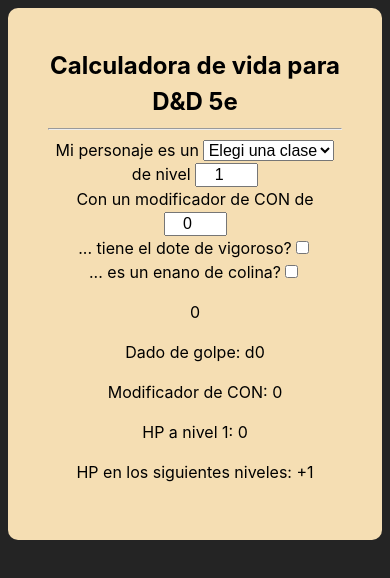
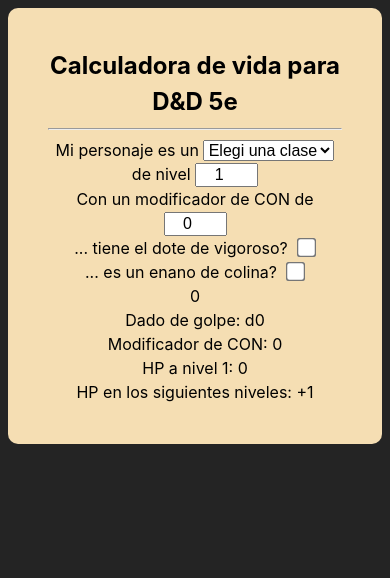
Before and after one commit to Wsott/5e-hp-calc, a React (Vite) app: page / in a window 390 px wide. Shown: the top 578 px of the page. Built offline with nearby package versions, Linux system fonts and the light colour scheme.

Commit message:
Terminada primera parte del estilo mobile

```diff
--- a/src/estilo.module.css
+++ b/src/estilo.module.css
@@ -23,6 +23,15 @@
     select {
         font-size: 1rem;
         text-align: center;
+    }
+
+    input[type="checkbox"] {
+        transform: scale(1.5);
+        margin-left: 0.75rem;
+    }
+
+    p {
+        margin: 0;
     }
 }
 
```
Lines whose indentation alone changed are shown as unchanged.
